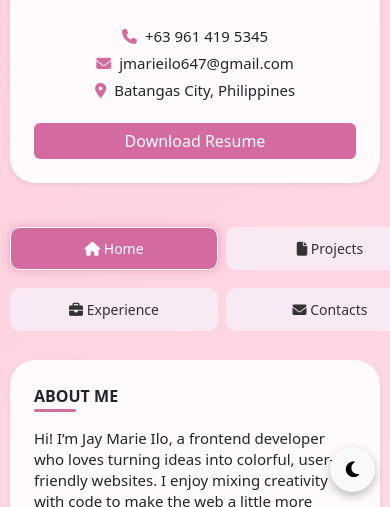
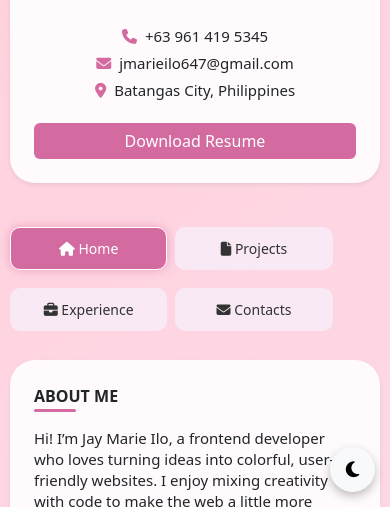
Before and after one commit to jmarie713/My-Portfolio, a website: page index.html in a window 390 px wide. Shown: the part 337-844 px from the top of the page. Drawn offline with nearby package versions, Linux system fonts and the light colour scheme.

Commit message:
Add files via upload
mobile fixed

```diff
--- a/style.css
+++ b/style.css
@@ -334,15 +334,15 @@ button, a, .skill-box, .social-links a {
   /* ===== NAVIGATION FIX ===== */
   .nav-buttons {
     display: flex !important;
-    flex-wrap: wrap !important;   /* ✅ ensures wrapping actually applies */
+    flex-wrap: wrap !important;
     justify-content: center !important;
     align-items: center !important;
     gap: 8px !important;
   }
 
   .nav-btn {
-    flex: 1 1 45% !important;     /* ✅ two per row */
-    min-width: 100px !important;
+    flex: 1 1 45% !important;
+    min-width: 50px !important;
     text-align: center !important;
     margin: 5px 0 !important;
     font-size: 14px !important;
```
